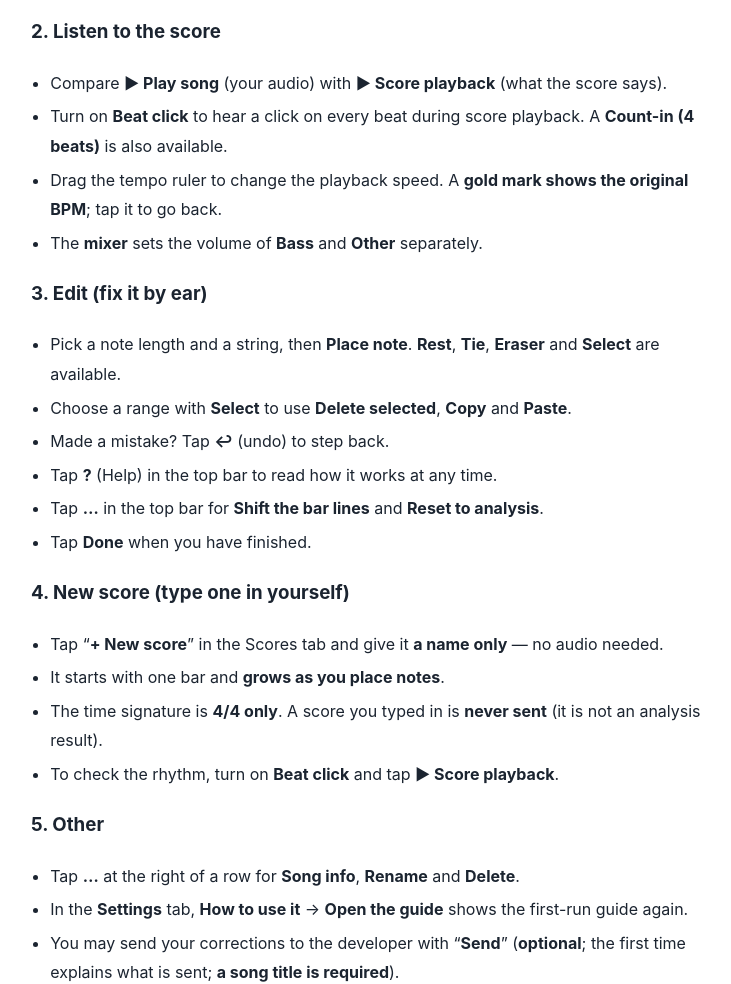
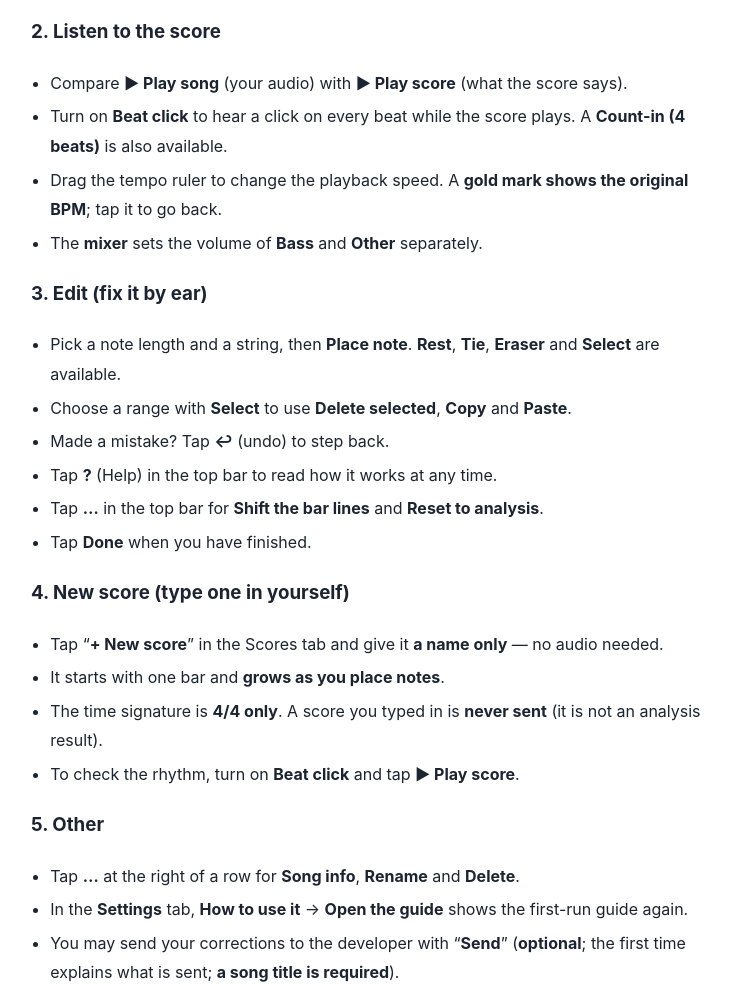
Before and after one commit to san3ichi/bassmimitab-support, a plain HTML site: page support.html in a window 1280 px wide. Shown: the part 4114-5098 px from the top of the page, without its empty margins (273-1004 px from the left). Drawn offline with Linux system fonts and the light colour scheme.

Commit message:
Add files via upload

```diff
--- a/support.html
+++ b/support.html
@@ -117,8 +117,8 @@
 
 <h3>2. Listen to the score</h3>
 <ul>
-  <li>Compare <strong>&#9654; Play song</strong> (your audio) with <strong>&#9654; Score playback</strong> (what the score says).</li>
-  <li>Turn on <strong>Beat click</strong> to hear a click on every beat during score playback. A <strong>Count-in (4 beats)</strong> is also available.</li>
+  <li>Compare <strong>&#9654; Play song</strong> (your audio) with <strong>&#9654; Play score</strong> (what the score says).</li>
+  <li>Turn on <strong>Beat click</strong> to hear a click on every beat while the score plays. A <strong>Count-in (4 beats)</strong> is also available.</li>
   <li>Drag the tempo ruler to change the playback speed. A <strong>gold mark shows the original BPM</strong>; tap it to go back.</li>
   <li>The <strong>mixer</strong> sets the volume of <strong>Bass</strong> and <strong>Other</strong> separately.</li>
 </ul>
@@ -138,7 +138,7 @@
   <li>Tap &ldquo;<strong>+ New score</strong>&rdquo; in the Scores tab and give it <strong>a name only</strong> &mdash; no audio needed.</li>
   <li>It starts with one bar and <strong>grows as you place notes</strong>.</li>
   <li>The time signature is <strong>4/4 only</strong>. A score you typed in is <strong>never sent</strong> (it is not an analysis result).</li>
-  <li>To check the rhythm, turn on <strong>Beat click</strong> and tap <strong>&#9654; Score playback</strong>.</li>
+  <li>To check the rhythm, turn on <strong>Beat click</strong> and tap <strong>&#9654; Play score</strong>.</li>
 </ul>
 
 <h3>5. Other</h3>
```
